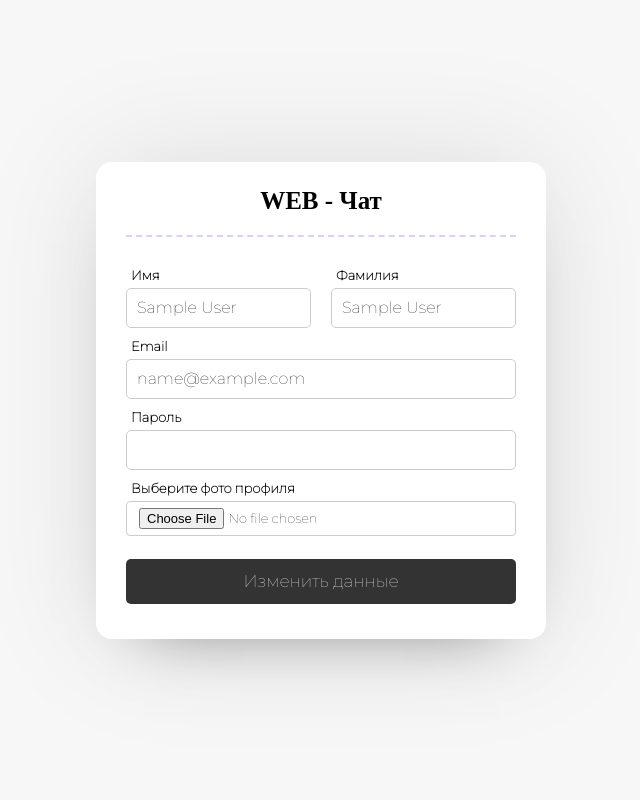
After one commit to Jimbanan/KP_Chat_Web, a PHP site: page /Edit.php in a window 1280 px wide. The commit adds this page. Shown: the whole page, without its empty margins (319-959 px from the left). Run offline with PHP 8.4, Linux system fonts and the light colour scheme; the visitor is signed in with stand-in values (Sample User, id 1).

Commit message:
Edit profile

```diff
--- /dev/null
+++ b/Edit.php
@@ -0,0 +1,68 @@
+<!DOCTYPE html>
+<html lang="en">
+<head>
+    <meta charset="UTF-8">
+    <meta name="viewport" content="width=device-width, initial-scale=1.0">
+    <meta http-equiv="x-ua-compatible" content="ie=edge">
+    <title>WEB Chat KР</title>
+    <link rel="stylesheet" href="style.css">
+</head>
+
+<?php
+session_start();
+if (!isset($_SESSION['unique_id'])) {
+    header("location: login.php");
+}
+?>
+
+<body>
+<div class="wrapper">
+    <section class="form signup">
+        <header>WEB - Чат</header>
+
+        <?php
+        include_once "php/config.php";
+        $sql = mysqli_query($conn, "SELECT * FROM users WHERE unique_id = {$_SESSION['unique_id']}");
+        if (mysqli_num_rows($sql) > 0) {
+            $row = mysqli_fetch_assoc($sql);
+        }
+        ?>
+
+        <form action="#">
+            <div class="error-txt"></div>
+            <div class="name-details">
+                <div class="field input">
+                    <label>Имя</label>
+                    <input type="text" name="fname" value="<?php echo $row['fname'] ?>">
+                </div>
+                <div class="field input">
+                    <label>Фамилия</label>
+                    <input type="text" name="lname" value="<?php echo $row['lname'] ?>">
+                </div>
+            </div>
+            <div class="field input">
+                <label>Email</label>
+                <input type="text" name="email" value="<?php echo $row['email'] ?>">
+            </div>
+            <div class="field input">
+                <label>Пароль</label>
+                <input type="text" name="password" value="<?php echo $row['password'] ?>" >
+                <i class="fas fa-eye"></i>
+            </div>
+            <div class="field image">
+                <label>Выберите фото профиля</label>
+                <input type="file" name="image">
+            </div>
+            <div class="field button">
+                <input type="submit" value="Изменить данные">
+            </div>
+
+        </form>
+    </section>
+</div>
+
+<script src="javascript/pass_show_hide.js"></script>
+<script src="javascript/signup.js"></script>
+
+</body>
+</html>
--- a/javascript/users.js
+++ b/javascript/users.js
@@ -46,3 +46,7 @@ setInterval(() => {
     }
     xhr.send();
 }, 500);
+
+document.querySelector("#edit").onclick = function(){
+    window.location = "Edit.php";
+}
--- a/users.php
+++ b/users.php
@@ -30,7 +30,7 @@ if (!isset($_SESSION['unique_id'])) {
             ?>
             <div class="content">
                 <img class="img-responsive" src="Resources/<?php echo $row ['img'] ?>" alt="">
-                <button class="btn"><i class="far fa-edit"></i></button>
+                <button type="submit" id="edit" class="btn"><i class="far fa-edit"></i></button>
 
                 <div class="details">
                     <span><?php echo $row ['fname'] . " " . $row['lname'] ?></span>
```
